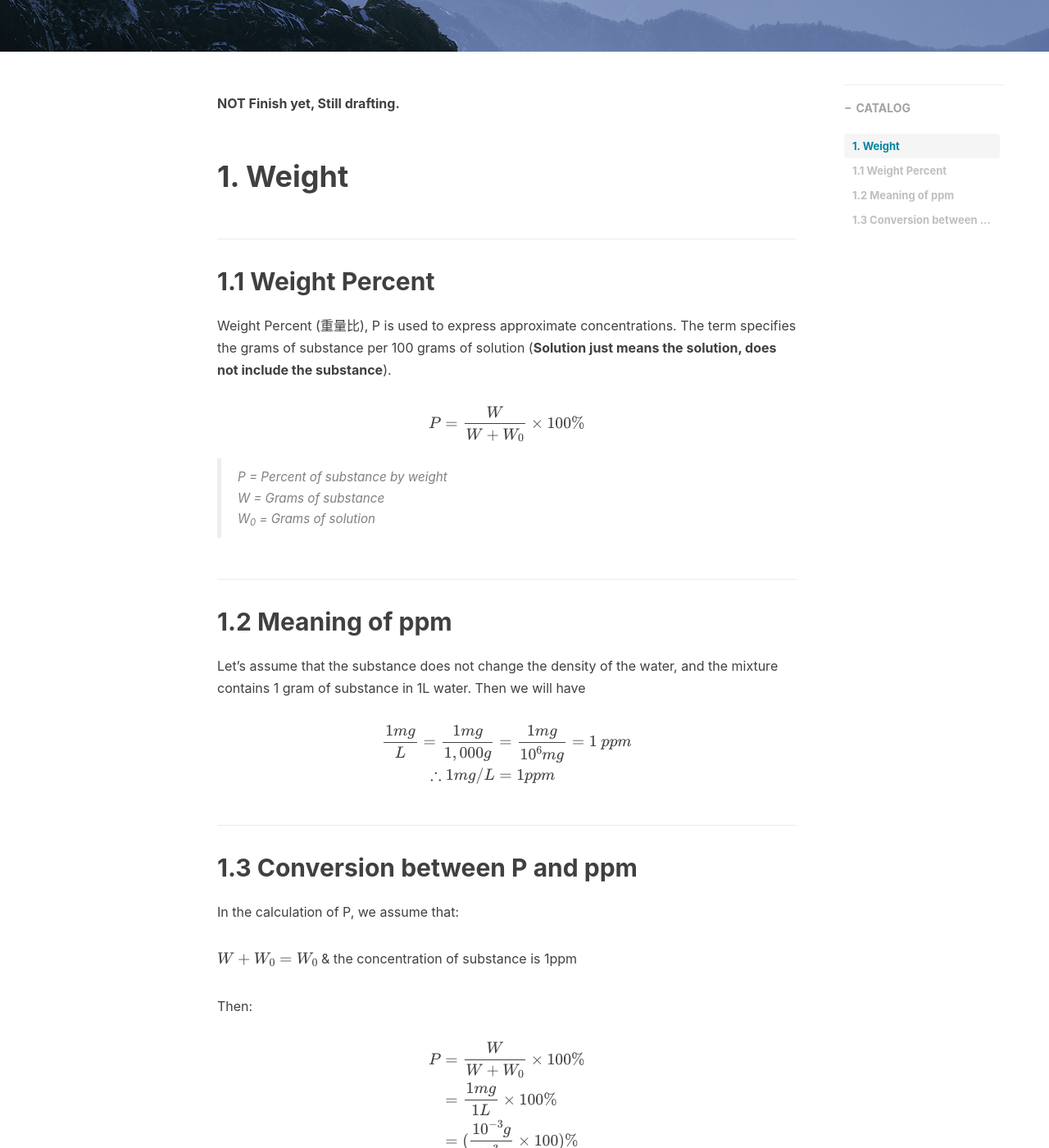
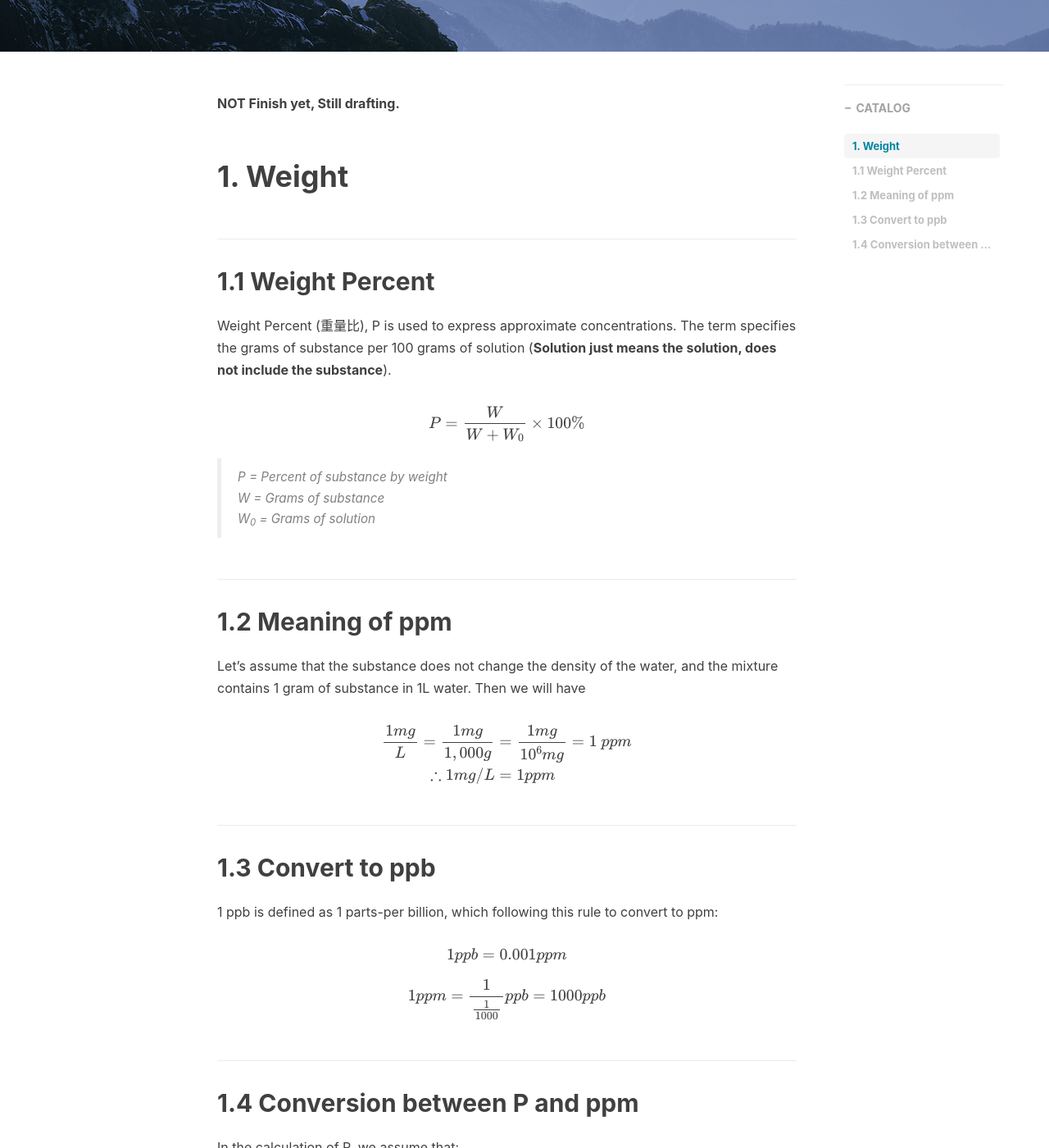
Before and after one commit to WinchellWang/winchellwang.github.io, a Jekyll site: the page built from _posts/2023-04-01-Common_Unit_in_Chem.md, in a window 1280 px wide and 1400 px high, scrolled down 562 px. Shown: the whole window at 82% size. Built offline with Jekyll 4.4.1, drawn with Linux system fonts in a browser that asks for light colours; nearby versions of some CDN libraries; comment, search, counter and statistics services are not loaded.

Commit message:
Update 2023-04-01-Common_Unit_in_Chem.md

```diff
--- a/_posts/2023-04-01-Common_Unit_in_Chem.md
+++ b/_posts/2023-04-01-Common_Unit_in_Chem.md
@@ -39,7 +39,19 @@ $$
 \end{align}
 $$
 
-## 1.3 Conversion between P and ppm
+## 1.3 Convert to ppb
+
+1 ppb is defined as 1 parts-per billion, which following this rule to convert to ppm:
+
+$$
+1 ppb = 0.001 ppm
+$$
+
+$$
+1ppm = {1\over{1\over 1000}}ppb = 1000ppb
+$$
+
+## 1.4 Conversion between P and ppm
 
 In the calculation of P, we assume that:
 
```
